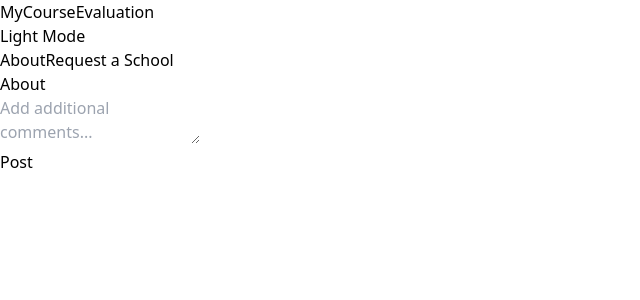
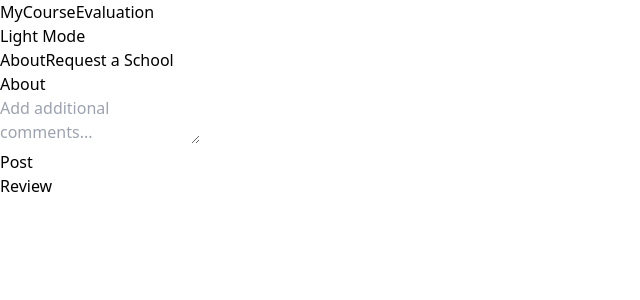
Before and after one commit to chrisj117/CS-472-GROUP-2-PROJECT, a React (Vite) app in the folder web/: page /about in a window 1280 px wide. Shown: the top 300 px of the page, without its empty margins (0-640 px from the left). Built offline with nearby package versions, Linux system fonts and the light colour scheme.

Commit message:
review button made - no pg route

```diff
--- a/web/src/pages/About.jsx
+++ b/web/src/pages/About.jsx
@@ -4,16 +4,23 @@ const About = () => {
     <div>About
 
       <div>
-
         {/* Additional comment box + post button */}
         <div class="flex justify-center items-center w-full min-h-screen bg-white">
           <div>
             <textarea placeholder="Add additional comments..." class="p-2 focus:outline-1 focus:outline-blue-500 border-[0.1px] resize-none h-[120px] border-[#9EA5B1] rounded-md w-[60vw]"></textarea>
             <div class="flex justify-end">
-              <button class="text-sm font-semibold absolute bg-[#4F46E5] w-fit text-white py-2 rounded px-3">Post</button>
+              <button class="text-sm font-semibold absolute bg-blue-500 hover:bg-blue-600 w-fit text-white py-2 rounded px-3">Post</button>
             </div>
           </div>
         </div>
+
+        {/* Review button */}
+        <a href="#" className="rounded-lg bg-blue-500 hover:bg-blue-600 px-5 py-3 text-md font-medium text-white transition focus:outline-none focus:ring">
+          Review
+        </a>
+
+        {/* Professor dropdown */}
+
 
       </div>
 
```
